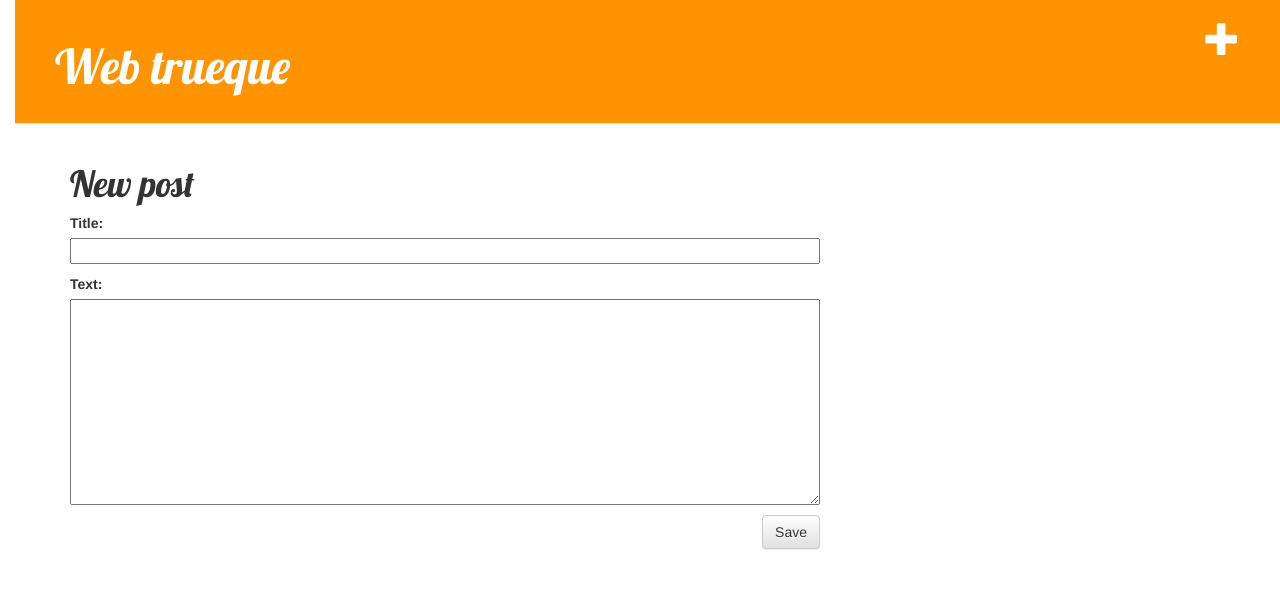
After one commit to Emiliho/web-trueque, a Django app: page /post/new/ in a window 1280 px wide. The commit adds this page. Shown: the top 589 px of the page. Run offline with Django 3.2, Linux system fonts and the light colour scheme; some libraries are stand-ins or nearby versions.

Commit message:
1.04 Introducido editar.

```diff
--- /dev/null
+++ b/trueque/forms.py
@@ -0,0 +1,8 @@
+from django import forms
+from .models import Post
+
+class PostForm(forms.ModelForm):
+
+	class Meta:
+		model = Post
+		fields = ('title', 'text',)
--- a/trueque/templates/trueque/base.html
+++ b/trueque/templates/trueque/base.html
@@ -1,15 +1,17 @@
    {% load staticfiles %}
     <html>
         <head>
+	    <title>Web Trueque</title>
 	    <link rel="stylesheet" href="//maxcdn.bootstrapcdn.com/bootstrap/3.2.0/css/bootstrap.min.css">
 	    <link rel="stylesheet" href="//maxcdn.bootstrapcdn.com/bootstrap/3.2.0/css/bootstrap-theme.min.css">
 	    <link rel="stylesheet" href="{% static 'css/trueque.css' %}">
 	    <link href="https://fonts.googleapis.com/css?family=Lobster&subset=latin,latin-ext" rel="stylesheet" type="text/css">
-            <title>Web Trueque</title>
+
         </head>
         <body>
             <div class= "page-header">
-                <h1><a href="">Web trueque</a></h1>
+		<a href="{% url 'trueque.views.post_new' %}" class="top-menu"><span class="glyphicon glyphicon-plus"></span></a>
+		<h1><a href="/">Web trueque</a></h1>
             </div>
 
   	      <div class="content container">
--- a/trueque/templates/trueque/post_detail.html
+++ b/trueque/templates/trueque/post_detail.html
@@ -5,6 +5,7 @@
             {% if post.published_date %}
                 <div class="date">
                     {{ post.published_date }}
+		    <a class="btn btn-default" href="{% url 'post_edit' pk=post.pk %}"><span class="glyphicon glyphicon-pencil"></span></a>
                 </div>
             {% endif %}
             <h1>{{ post.title }}</h1>
--- /dev/null
+++ b/trueque/templates/trueque/post_edit.html
@@ -0,0 +1,9 @@
+    {% extends 'trueque/base.html' %}
+
+    {% block content %}
+        <h1>New post</h1>
+        <form method="POST" class="post-form">{% csrf_token %}
+            {{ form.as_p }}
+            <button type="submit" class="save btn btn-default">Save</button>
+        </form>
+    {% endblock %}
--- a/trueque/urls.py
+++ b/trueque/urls.py
@@ -4,4 +4,6 @@ from . import views
 urlpatterns = [
 	url(r'^$', views.post_list),
 	url(r'^post/(?P<pk>[0-9]+)/$', views.post_detail),
+	url(r'^post/new/$', views.post_new, name='post_new'),
+	url(r'^post/(?P<pk>[0-9]+)/edit/$', views.post_edit, name='post_edit'),
 ]
--- a/trueque/views.py
+++ b/trueque/views.py
@@ -1,6 +1,7 @@
-from django.shortcuts import render, get_object_or_404
+from django.shortcuts import render, get_object_or_404, redirect
 from django.utils import timezone
 from .models import Post
+from .forms import PostForm
 
 def post_list(request):
 	posts = Post.objects.filter(published_date__lte=timezone.now()).order_by('published_date')
@@ -9,3 +10,29 @@ def post_list(request):
 def post_detail(request, pk):
         post = get_object_or_404(Post, pk=pk)
         return render(request, 'trueque/post_detail.html', {'post': post})
+
+def post_new(request):
+	if request.method == "POST":
+		form = PostForm(request.POST)
+		if form.is_valid():
+			post = form.save(commit=False)
+			post.author = request.user
+			post.published_date = timezone.now()
+			post.save()
+			return redirect('trueque.views.post_detail', pk=post.pk)
+	else:
+		form = PostForm()
+	return render(request, 'trueque/post_edit.html', {'form': form})
+
+def post_edit(request, pk):
+	post = get_object_or_404(Post, pk=pk)
+	if request.method == "POST":
+		form = PostForm(request.POST, instance=post)
+		if form.is_valid():
+			post = form.save(commit=False)
+			post.author = request.user
+			post.save()
+		return redirect('trueque.views.post_detail', pk=post.pk)
+	else:
+		form = PostForm(instance=post)
+	return render(request, 'trueque/post_edit.html', {'form': form})
```
